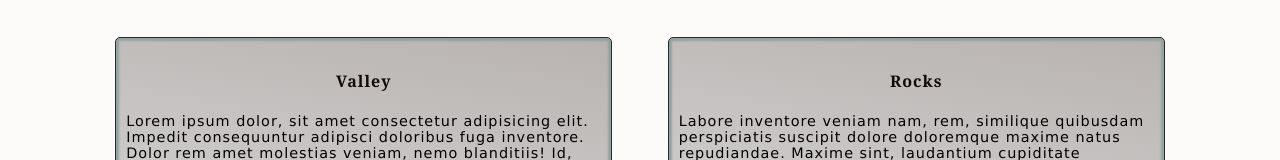
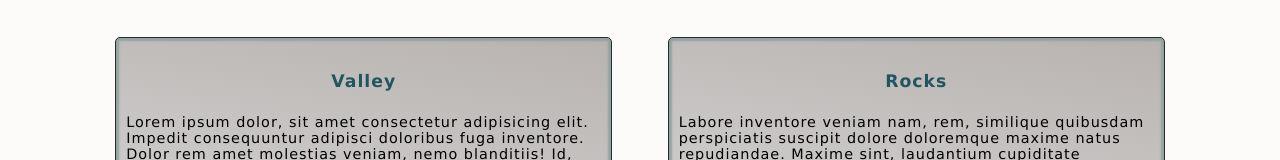
Before and after one commit to Henry-Egboh/New-website, a plain HTML site: page index.html in a window 1280 px wide. Shown: the part 176-336 px from the top of the page. Drawn offline with Linux system fonts and the light colour scheme.

Commit message:
Changed the header font size and color

```diff
--- a/valley.css
+++ b/valley.css
@@ -23,9 +23,11 @@ h1{
 }
 
 h4.boldtext{
-font: 700 16px Georgia, sans-serif, Cambria;
+font-size: 120%;
+font-family: Verdana, Geneva, Tahoma, sans-serif;
 text-align: center;
-color: #110a0a;
+color: #235561;
+text-shadow: 0px 0px 2px 4px #212729;
 }
 
 #nav{
```
